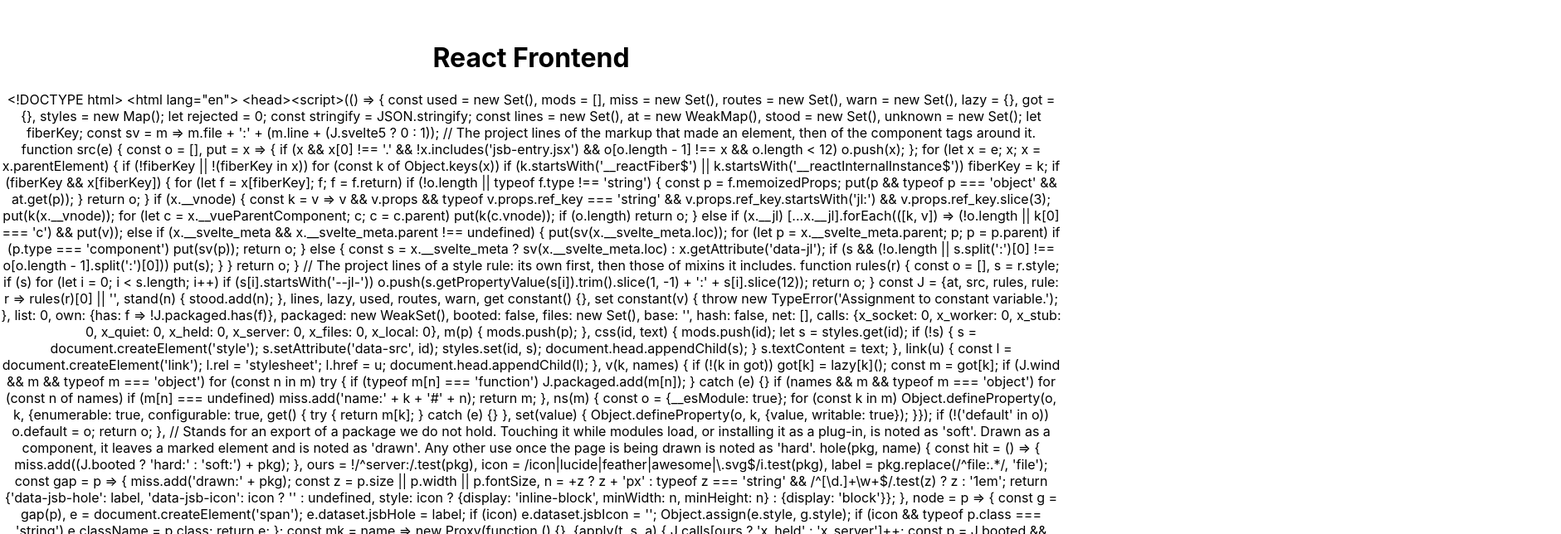
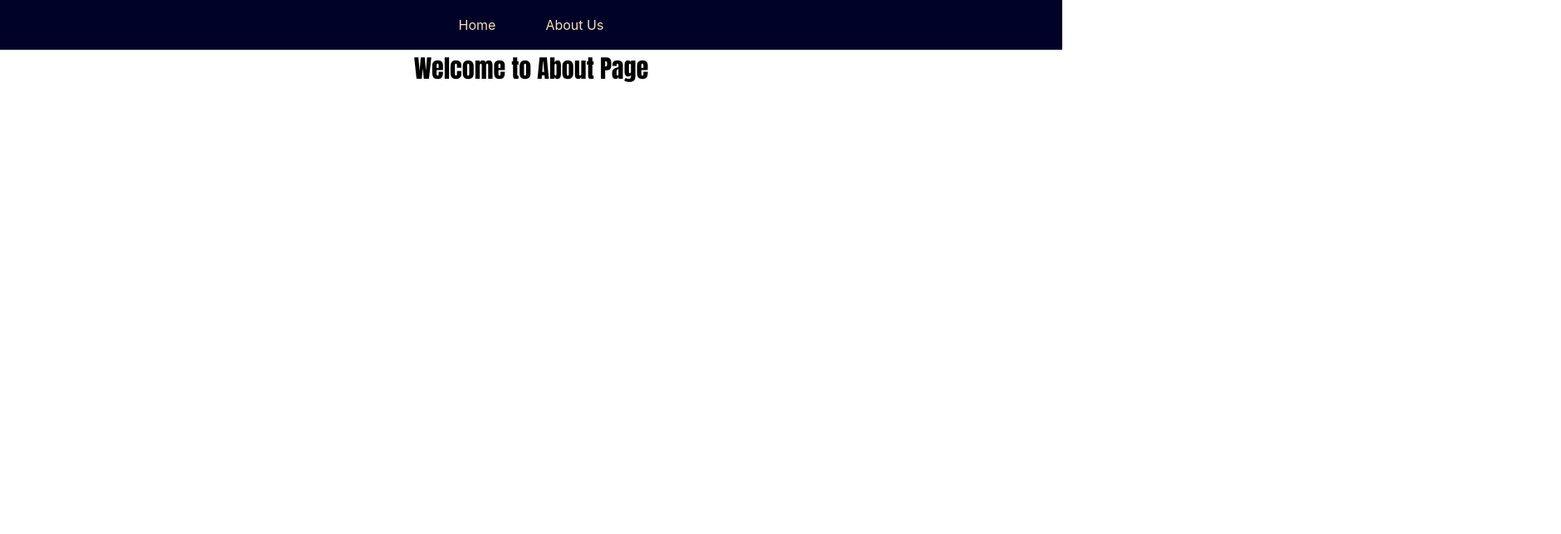
Before and after one commit to BLAXON7/CAR_MANAGEMENT_SYSTEM-Using-React-Node.JS-MSSQL-And-Express, a React (Create React App) app in the folder frontend/: page /about in a window 1280 px wide. Shown: the top 644 px of the page at 83% size, 1881 px wide, since content can reach past the window. Built offline with nearby package versions, Linux system fonts and the light colour scheme.

Commit message:
fully updated

```diff
--- a/frontend/package.json
+++ b/frontend/package.json
@@ -7,9 +7,12 @@
     "@testing-library/jest-dom": "^6.6.3",
     "@testing-library/react": "^16.2.0",
     "@testing-library/user-event": "^13.5.0",
+    "frontend": "file:",
     "react": "^19.0.0",
     "react-dom": "^19.0.0",
+    "react-router-dom": "^7.3.0",
     "react-scripts": "5.0.1",
+    "routers": "^0.1.4",
     "web-vitals": "^2.1.4"
   },
   "scripts": {
--- a/frontend/src/App.css
+++ b/frontend/src/App.css
@@ -36,3 +36,30 @@
     transform: rotate(360deg);
   }
 }
+
+.navbar
+{
+  display: flex;
+  padding-top: 20px;
+  width: 100vw;
+  height: 40px;
+  background-color: rgb(0, 2, 40);
+  align-items: center;
+  justify-content: center;
+}
+.about_on_nav
+{
+  color: wheat;
+  text-decoration: none;
+  padding-left: 30px;
+  padding-bottom: 20px;
+
+}
+.home_on_nav
+{
+  color:wheat;
+  text-decoration: none;
+  padding-right: 30px;
+  padding-bottom: 20px;
+
+}
--- a/frontend/src/App.js
+++ b/frontend/src/App.js
@@ -1,21 +1,48 @@
-import React, { useState, useEffect } from 'react';
+// import React, { useState, useEffect } from 'react';
 
 
-function App() {
-    const [message, setMessage] = useState('');
+// function App() {
+//     const [message, setMessage] = useState('');
 
-    useEffect(() => {
-        fetch('http://localhost:5000')
-            .then((response) => response.text())
-            .then((data) => setMessage(data));
-    }, []);
+//     useEffect(() => {
+//         fetch('http://localhost:5000')
+//             .then((response) => response.text())
+//             .then((data) => setMessage(data));
+//     }, []);
 
-    return (
-        <div style={{ textAlign: 'center', marginTop: '50px' }}>
-            <h1>React Frontend</h1>
-            <p>{message}</p>
+//     return (
+//         <div style={{ textAlign: 'center', marginTop: '50px' }}>
+//             <h1>React Frontend</h1>
+//             <p>{message}</p>
+//         </div>
+//     );
+// }
+
+// export default App;
+
+import React from "react";
+import { BrowserRouter as Router, Routes, Route, Link } from "react-router-dom";
+import './App.css'
+import About from "./routes/About_Us";
+import Home from "./routes/Home";
+
+const App = () => {
+  return (
+    <Router>
+      <div className="p-4 bg-gray-800 text-white flex space-x-4">
+        <div class="navbar">
+        <Link to="/" className="home_on_nav">Home</Link>
+        <Link to="/about" className="about_on_nav">About Us</Link>
         </div>
-    );
-}
+      </div>
+
+      {/* Page Content Changes Here */}
+      <Routes>
+         <Route path="/" element={<Home />} />
+        <Route path="/about" element={<About />} />
+      </Routes>
+    </Router>
+  );
+};
 
 export default App;
--- /dev/null
+++ b/frontend/src/routes/About_Us.jsx
@@ -0,0 +1,11 @@
+import React from "react";
+
+const About = () => {
+  return (
+    <div className="p-10 text-center text-2xl"style={{textAlign:"center",fontFamily: "Impact, sans-serif",fontSize:30}}>
+      Welcome to About Page
+    </div>
+  );
+};
+
+export default About;
--- /dev/null
+++ b/frontend/src/routes/Home.jsx
@@ -0,0 +1,11 @@
+import React from "react";
+
+const Home = () => {
+  return (
+    <div className="p-10 text-center text-2xl" style={{textAlign:"center", fontFamily: "Impact, sans-serif",fontSize:30}}>
+      Welcome to Moto Horizon
+    </div>
+  );
+};
+
+export default Home;
```
Also changed, not shown: frontend/src/routes/About_Us.css (added), frontend/src/routes/Home.css (added), 1 other file (tests, documents, lock files or other folders).
